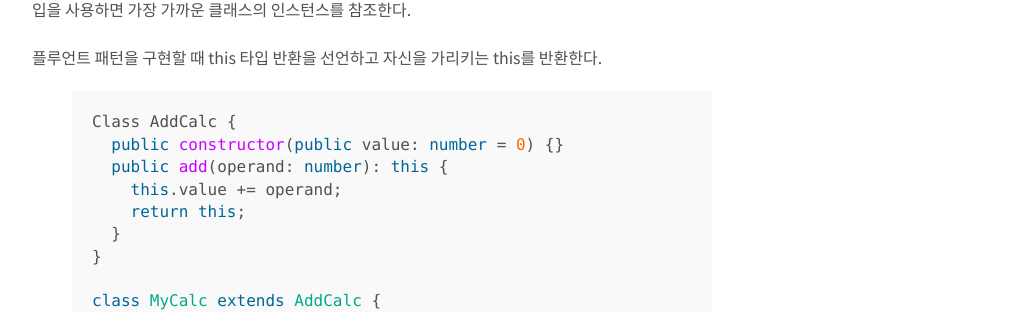
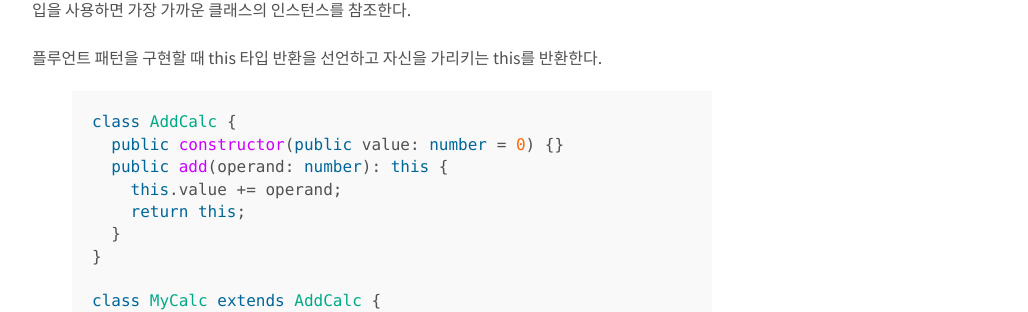
Before and after one commit to wooooooak/wooooooak.github.io, a Jekyll site: the page built from _posts/2018-08-01-typescript공부5. 고급타입.md, in a window 1280 px wide and 900 px high, scrolled down 1315 px. Shown: the part 148-460 px from the top of the window, without its empty margins (248-1276 px from the left). Built offline with Jekyll 4.4.1, drawn with Linux system fonts in a browser that asks for light colours; nearby versions of some CDN libraries; some web fonts are replaced; comment, search, counter and statistics services are not loaded.

Commit message:
오탈자 수정

```diff
--- a/_posts/2018-08-01-typescript공부5. 고급타입.md
+++ b/_posts/2018-08-01-typescript공부5. 고급타입.md
@@ -49,7 +49,7 @@ let title2: string | undefined;
 
 플루언트 패턴을 구현할 때 this 타입 반환을 선언하고 자신을 가리키는 this를 반환한다.
 {% highlight typescript %}
-Class AddCalc {
+class AddCalc {
   public constructor(public value: number = 0) {}
   public add(operand: number): this {
     this.value += operand;
```
